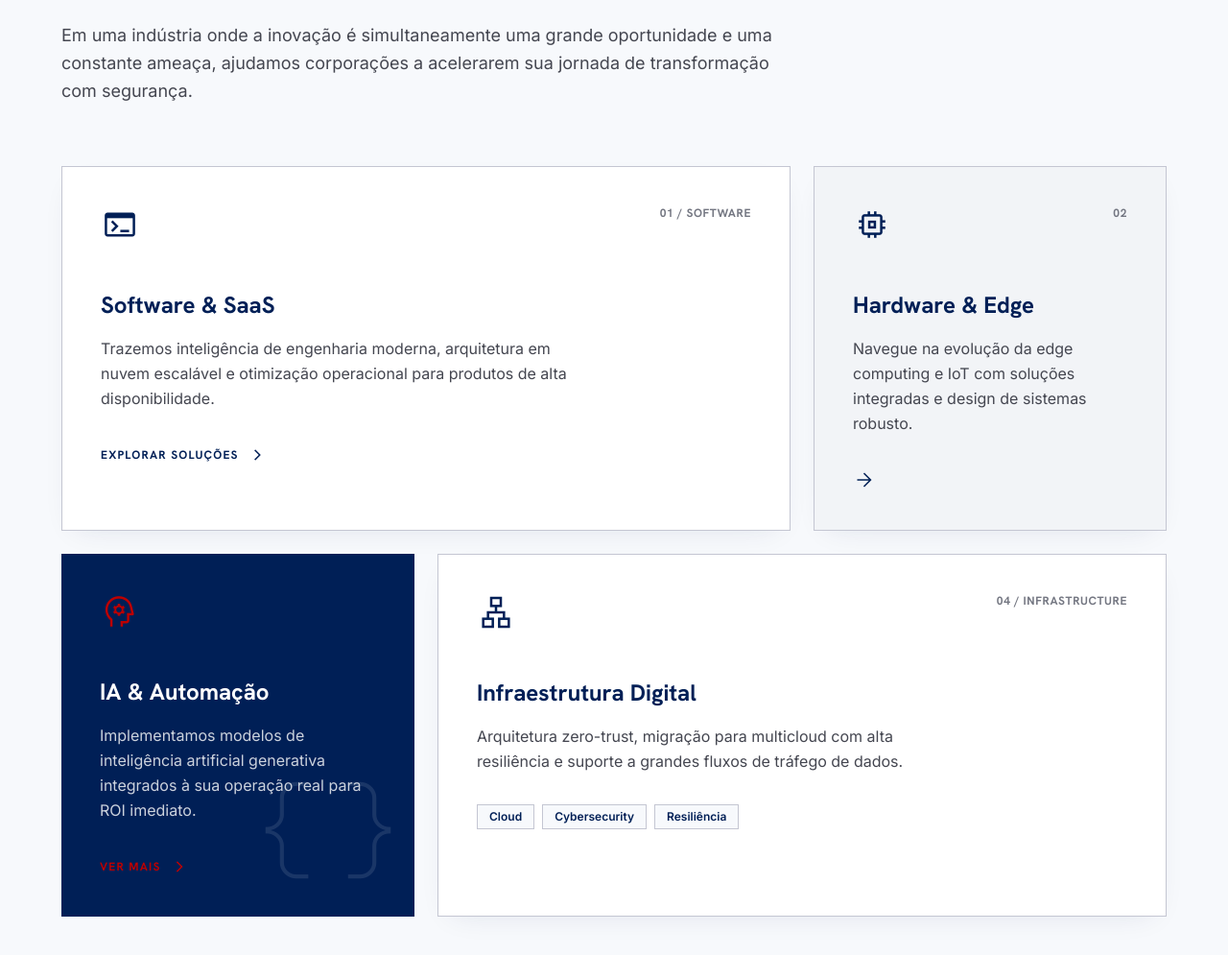
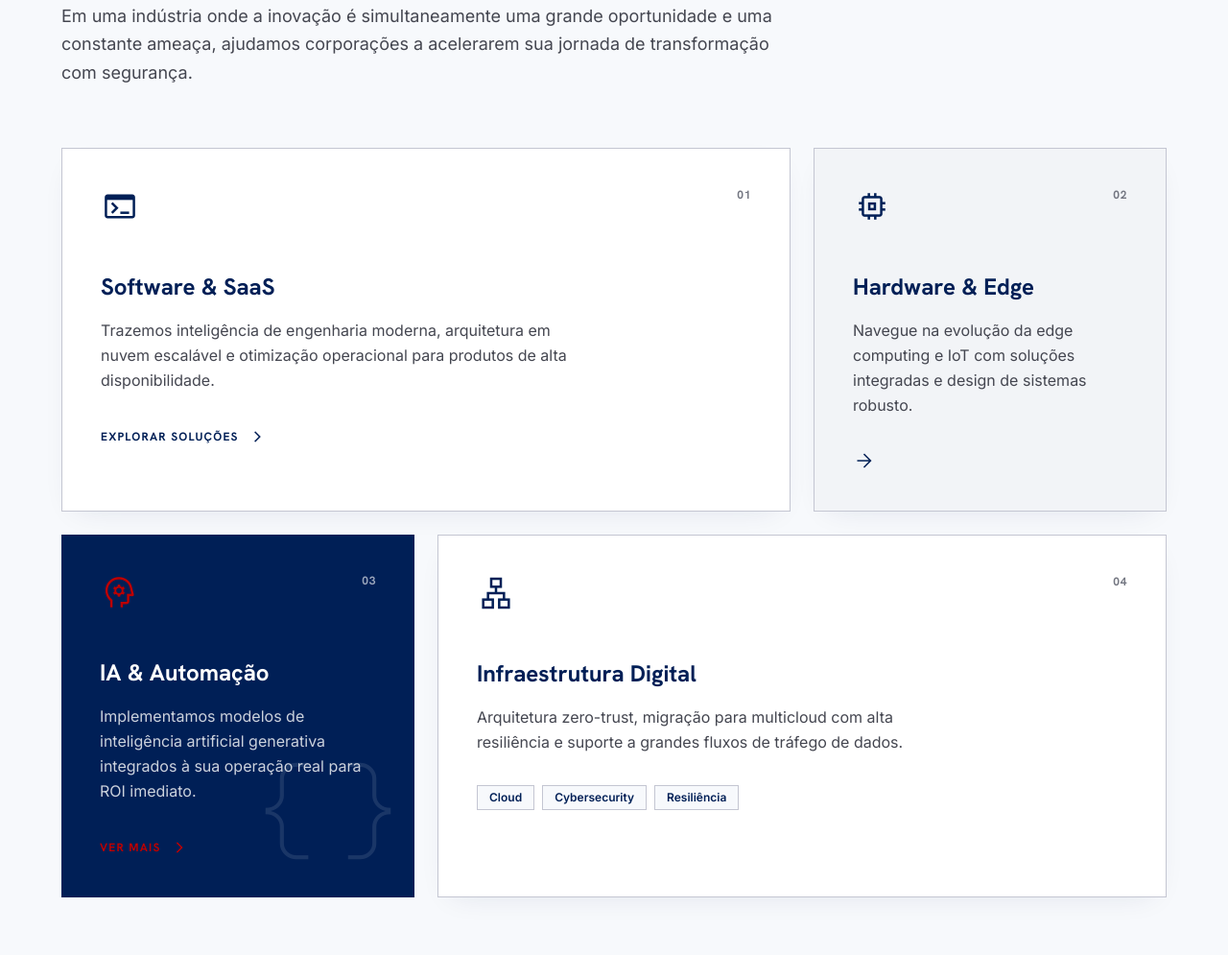
Before and after one commit to Fabricio-O-S/Bravvi_Landingpage_tec, a Flask app: page / in a window 1280 px wide. Shown: the part 1440-2435 px from the top of the page at 96% size. Run offline with Flask 3, Linux system fonts and the light colour scheme; some libraries are stand-ins or nearby versions.

Commit message:
Atualização e email

```diff
--- a/templates/index.html
+++ b/templates/index.html
@@ -42,7 +42,7 @@
                     Bravvi Tec: Liderando a Inovação que Define o Futuro
                 </h1>
                 <p class="text-body-lg font-body-lg text-on-surface-variant max-w-lg leading-relaxed">
-                    Ajudamos empresas globais a prosperar no amanhã que seus produtos estão inventando hoje. Estratégias de alto impacto e engenharia de elite para a era da inteligência artificial.
+                    Ajudamos empresas a prosperar no amanhã que seus produtos estão inventando hoje. Estratégias de alto impacto e engenharia de elite para a era da inteligência artificial.
                 </p>
                 <div class="flex flex-col sm:flex-row gap-4 pt-4">
                     <a class="bg-primary text-on-primary px-8 py-4 rounded font-bold text-label-sm font-label-sm uppercase tracking-wider flex items-center justify-center gap-2 hover:bg-primary-container transition-all hover-lift" href="#sectors">
@@ -116,7 +116,7 @@
                 <div class="bento-card bento-card-md-8 bg-white border border-outline-variant p-8 md:p-10 hover:border-primary hover-lift transition-all group luxury-shadow scroll-reveal">
                     <div class="flex justify-between items-start mb-8 md:mb-12">
                         <span class="material-symbols-outlined text-[40px] text-primary">terminal</span>
-                        <span class="text-label-sm font-label-sm text-outline group-hover:text-secondary transition-colors font-bold uppercase">01 / SOFTWARE</span>
+                        <span class="text-label-sm font-label-sm text-outline group-hover:text-secondary transition-colors font-bold uppercase">01</span>
                     </div>
                     <h3 class="font-headline-md text-2xl text-primary mb-4 font-bold">Software &amp; SaaS</h3>
                     <p class="text-on-surface-variant max-w-lg mb-8 leading-relaxed">Trazemos inteligência de engenharia moderna, arquitetura em nuvem escalável e otimização operacional para produtos de alta disponibilidade.</p>
@@ -140,7 +140,10 @@
                 <!-- AI -->
                 <div class="bento-card bento-card-md-4 bg-primary text-on-primary p-8 md:p-10 hover-lift transition-all group relative overflow-hidden scroll-reveal">
                     <div class="relative z-10">
-                        <span class="material-symbols-outlined text-[40px] mb-8 md:mb-12 text-secondary">psychology</span>
+                        <div class="flex justify-between items-start mb-8 md:mb-12">
+                            <span class="material-symbols-outlined text-[40px] text-secondary">psychology</span>
+                            <span class="text-label-sm font-label-sm text-on-primary/60 font-bold uppercase">03</span>
+                        </div>
                         <h3 class="font-headline-md text-2xl mb-4 font-bold">IA &amp; Automação</h3>
                         <p class="text-on-primary/80 mb-8 leading-relaxed">Implementamos modelos de inteligência artificial generativa integrados à sua operação real para ROI imediato.</p>
                         <a class="inline-flex items-center font-bold text-label-sm font-label-sm text-secondary uppercase tracking-widest gap-2" href="#contact">
@@ -157,7 +160,7 @@
                 <div class="bento-card bento-card-md-8 bg-white border border-outline-variant p-8 md:p-10 hover:border-primary hover-lift transition-all group luxury-shadow scroll-reveal">
                     <div class="flex justify-between items-start mb-8 md:mb-12">
                         <span class="material-symbols-outlined text-[40px] text-primary">lan</span>
-                        <span class="text-label-sm font-label-sm text-outline font-bold uppercase">04 / INFRASTRUCTURE</span>
+                        <span class="text-label-sm font-label-sm text-outline font-bold uppercase">04</span>
                     </div>
                     <h3 class="font-headline-md text-2xl text-primary mb-4 font-bold">Infraestrutura Digital</h3>
                     <p class="text-on-surface-variant max-w-lg mb-8 leading-relaxed">Arquitetura zero-trust, migração para multicloud com alta resiliência e suporte a grandes fluxos de tráfego de dados.</p>
@@ -231,11 +234,11 @@
                 <div class="space-y-6">
                     <div class="flex items-center gap-4 text-primary font-bold">
                         <span class="material-symbols-outlined text-secondary">mail</span>
-                        consultancy@bravvitec.com
+                        fabricio.bravvi@outlook.com
                     </div>
                     <div class="flex items-center gap-4 text-primary font-bold">
                         <span class="material-symbols-outlined text-secondary">location_on</span>
-                        São Paulo • London • Silicon Valley
+                        Sertãozinho - São Paulo
                     </div>
                 </div>
             </div>
```
Also changed, not shown: static/images/Logo.png (added), static/images/Logo_06.png (added), static/images/Logo_07.png (renamed from Logo/Logo 07.png).
